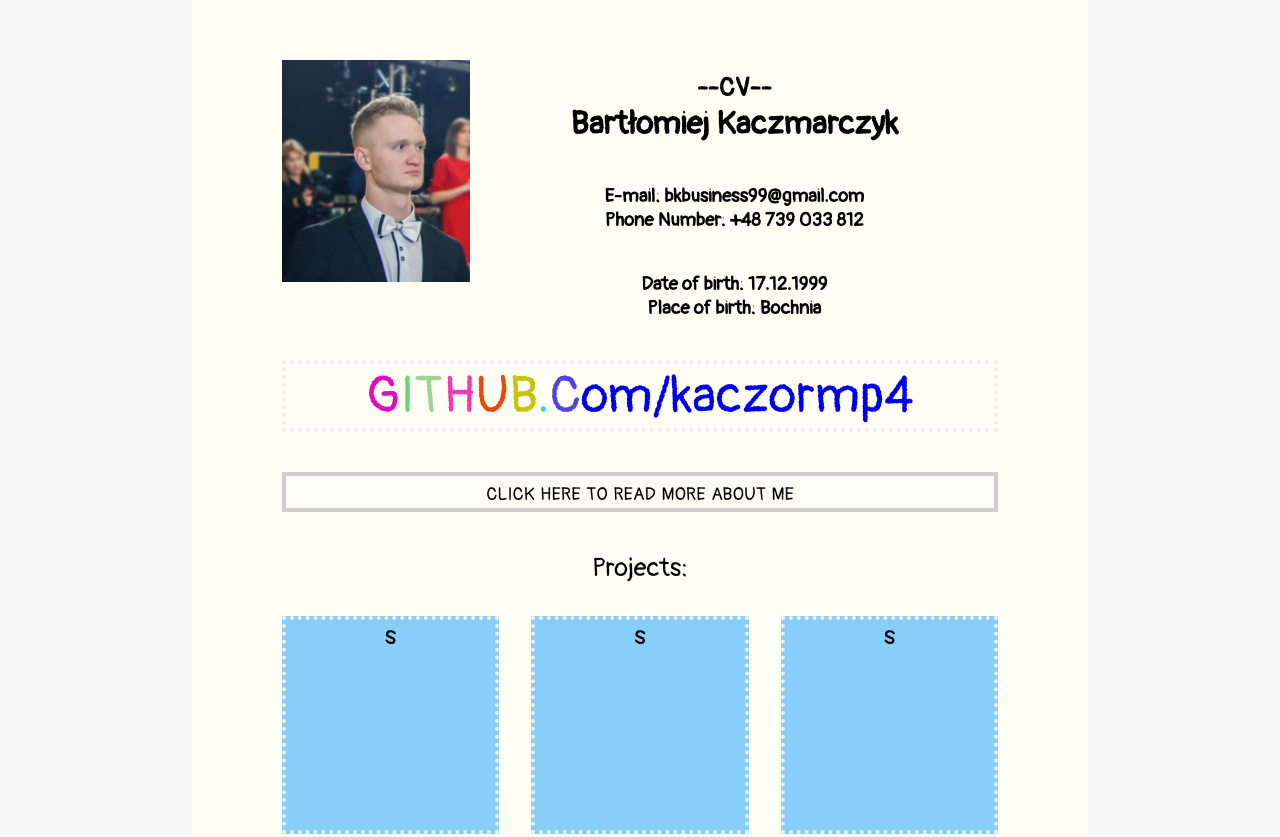
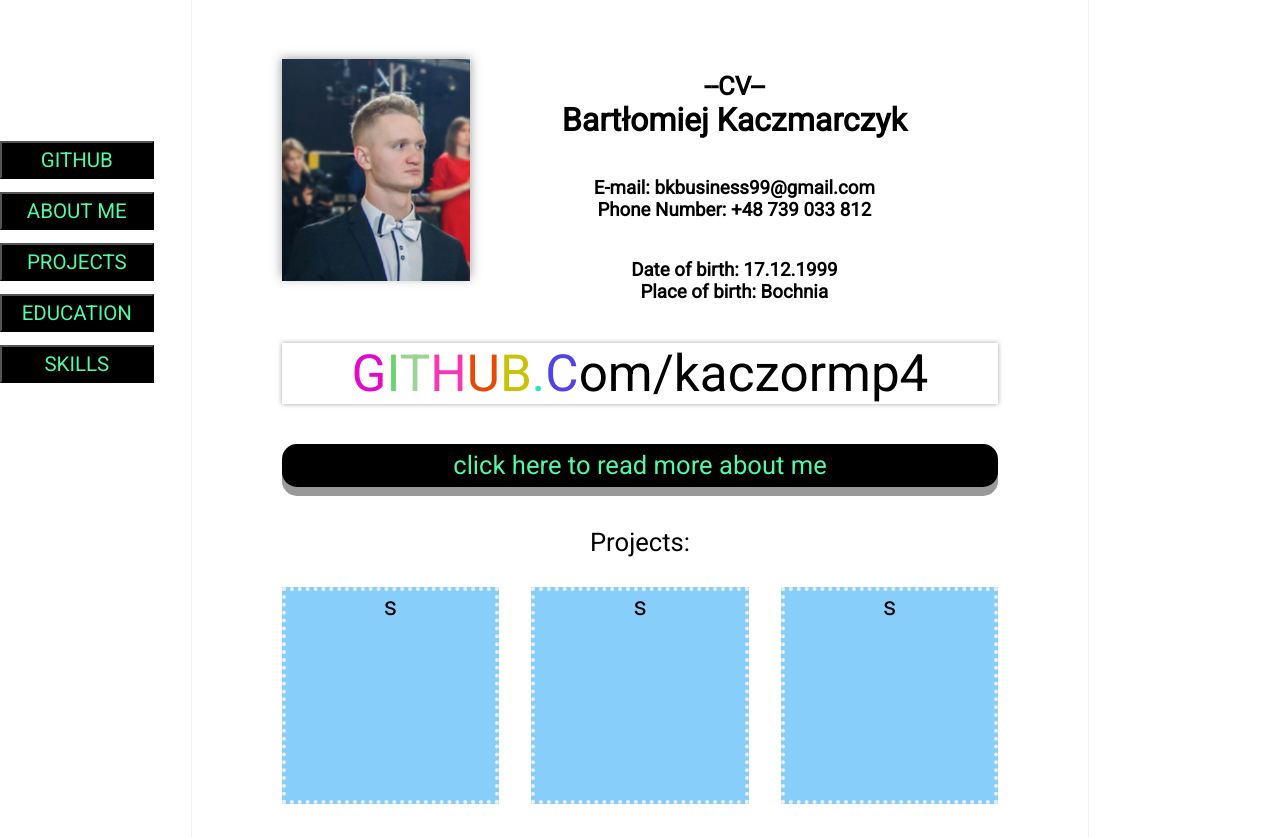
Before and after one commit to kaczormp4/cv, a plain HTML site: page index.html in a window 1280 px wide. Shown: the top 837 px of the page. Drawn offline with Linux system fonts and the light colour scheme.

Commit message:
side panel+ white desig

```diff
--- a/index.html
+++ b/index.html
@@ -6,10 +6,30 @@
     <link rel="stylesheet" type="text/css" href="style.css">
     <link rel="stylesheet" type="text/css" href="stylePhone.css">
     <link rel="preconnect" href="https://fonts.gstatic.com">
-    <link href="https://fonts.googleapis.com/css2?family=Pangolin&display=swap" rel="stylesheet">
+    <link rel="preconnect" href="https://fonts.gstatic.com">
+    <link href="https://fonts.googleapis.com/css2?family=Roboto&display=swap" rel="stylesheet">
+    <!--<link href="https://fonts.googleapis.com/css2?family=Pangolin&display=swap" rel="stylesheet">-->
     <title>CV Bartłomiej Kaczmarczyk</title>
 </head>
+
 <body>
+    <div class="sidePanel">
+        <a href="#secondBox">
+            <button class="sidePanelText"><span>GITHUB</span></button>
+        </a>
+        <a href="#ambTitle">
+            <button class="sidePanelText"><span>ABOUT ME</span> </button>
+        </a>
+        <a href="#thirdBoxName">
+            <button class="sidePanelText"><span>PROJECTS</span></button>
+        </a>
+        <a href="#fourthBoxLeft">
+            <button class="sidePanelText"><span>EDUCATION</span></button>
+        </a>
+        <a href="#fifthBoxTitleBox">
+            <button class="sidePanelText"><span>SKILLS</span></button>
+        </a>
+    </div>
     <div class="container">
         &nbsp;
         <div class="firstBox">
@@ -39,7 +59,7 @@
             </div>
         </a>
         <div class="aboutMeBox" id="aboutMeBox">
-            <span id="ambTitle">click here to read more about me</span>
+            <button id="ambTitle" class="ambTitle">click here to read more about me</button>
             <div class="aboutMeText" id="aboutMeText">
                 My name is Bartłomiej Kaczmarczyk, i am 21 years old, <br>
                 I am comes from small village near Bochnia,
@@ -76,7 +96,7 @@
             </div>
         </div>
         <div class="thirdBox">
-            <div class="thirdBoxName">Projects:</div>
+            <div class="thirdBoxName" id="thirdBoxName">Projects:</div>
             <br><br>
             <div class="thirdBoxProjects">s</div>
             <div class="thirdBoxProjects">s</div>
@@ -106,7 +126,7 @@
          </div>
          <div class="fifthBox">
             <div class="fifthBoxTitle">
-                <div class="fifthBoxTitleBox">
+                <div class="fifthBoxTitleBox" id="fifthBoxTitleBox">
                     Skills:
                 </div>
 
@@ -151,12 +171,6 @@
         </div>
         <br>
         <br>
-        <br><br><br><br>
-        <br>
-        <br>
-        <br>
-        <br>
-        <br>
         <br>
         <br>
     </div>
--- a/script.js
+++ b/script.js
@@ -215,7 +215,7 @@ function AboutMeTextAnimaion(){
     var amb = document.getElementById("aboutMeBox");
     var amt = document.getElementById("aboutMeText");
     var ambTitle = document.getElementById("ambTitle");
-    amb.addEventListener("click", e =>{
+    ambTitle.addEventListener("click", e =>{
 
         if(amt.style.display==="block"){
             ambTitle.innerText="click here to read more about me again"
--- a/style.css
+++ b/style.css
@@ -4,16 +4,58 @@
   --background-color: #ffffff;
   --color: rgb(19, 19, 19);
   --border-color: rgb(0, 131, 131);
-  font-family: "Pangolin", cursive;
+  --font-family: "Pangolin", cursive;
+  font-family: "Roboto", sans-serif;
   box-sizing: border-box;
   cursor: crosshair;
+  color: rgb(0, 0, 0);
 }
+.sidePanel {
+  width: 10vw;
+  height: auto;
+  position: fixed;
+  top: 10vw;
+}
+.sidePanelText {
+  margin-top: 1vw;
+  width: 12vw;
+  font-size: 1.6vw;
+  background-color: rgba(0, 0, 0, 1);
+  padding: 0.4vw;
+}
+.sidePanelText span {
+  color: rgb(81, 249, 165);
+  cursor: pointer;
+  display: inline-block;
+  position: relative;
+  transition: 0.5s;
+}
+.sidePanelText span:after {
+  content: "\00bb";
+  position: absolute;
+  opacity: 0;
+  top: 0;
+  right: -20px;
+  transition: 0.5s;
+}
+
+.sidePanelText:hover span {
+  padding-right: 25px;
+}
+
+.sidePanelText:hover span:after {
+  opacity: 1;
+  right: 0;
+}
+
 body {
-  background-color: #f6f6f6;
+  background-color: #ffffff;
   --background-image: url(/img/bckg.jpg);
-  --background-repeat: no-repeat;
+  --background-image: url(https://i.giphy.com/media/l41lXdAOaYzV1CrgQ/giphy.webp);
+  background-repeat: no-repeat;
   background-attachment: fixed;
-  background-position: center;
+  --background-position: center;
+  --background-image: linear-gradient(to right, black, purple, purple, black);
 }
 h1 {
   font-size: 2.5vw;
@@ -45,11 +87,12 @@ ul {
   --height: auto;
   --border: 2px rgb(231, 231, 231) solid;
   margin: auto;
-  background-color: #fffef5;
+  background-color: #ffffff;
+  box-shadow: 0 0 1px 0px rgb(167, 167, 167);
 }
 .firstBox {
   width: 80%;
-  --border: 4px dotted rgb(238, 238, 238);
+  --border: 4px dotted rgb(223, 223, 223);
   margin: auto;
   margin-top: 5vh;
   display: flex;
@@ -62,6 +105,7 @@ ul {
   --background-size: cover;
   --background-size: 115%;
   position: relative;
+  box-shadow: 0 0 10px 1px rgb(167, 167, 167);
 }
 .firstBoxPhotoImg {
   max-width: 100%;
@@ -71,6 +115,7 @@ ul {
   position: absolute;
   object-fit: cover;
   transition-duration: 1.5s;
+  transition-timing-function: cubic-bezier(0.175, 0.885, 0.32, 1.275);
 }
 .firstBoxPhotoAnimation {
   border: 3px dashed rgb(0, 0, 0);
@@ -104,21 +149,43 @@ ul {
 .secondBox {
   font-size: 4vw;
   width: 80%;
-  border: 4px dotted rgb(238, 238, 238);
+  --border: 4px dotted rgb(238, 238, 238);
   margin: auto;
   margin-top: 5vh;
   text-align: center;
+  box-shadow: 0 0 5px 0px rgb(167, 167, 167);
 }
 .aboutMeBox {
   font-size: 2vw;
   font-variant: small-caps;
   width: 80%;
-  border: 4px solid rgb(207, 207, 207);
+  --border: 4px solid rgb(207, 207, 207);
   background-color: rgba(207, 207, 207, 0.05);
   margin: auto;
   margin-top: 5vh;
   text-align: center;
   cursor: pointer;
+}
+.ambTitle {
+  font-size: 2vw;
+  width: 100%;
+  cursor: pointer;
+  outline: none;
+  border: none;
+  border-radius: 15px;
+  color: rgb(81, 249, 165);
+  background-color: rgba(0, 0, 0, 1);
+  padding-top: 0.5vw;
+  padding-bottom: 0.5vw;
+  box-shadow: 0 9px #999;
+}
+.ambTitle:hover {
+  background-color: rgba(0, 0, 0, 0.8);
+}
+.ambTitle:active {
+  background-color: rgba(0, 0, 0, 0.7);
+  box-shadow: 0 5px #999;
+  transform: translateY(4px);
 }
 .aboutMeText {
   font-size: 2vw;
@@ -222,7 +289,10 @@ ul {
   height: 16vw;
   --border: 4px solid rgba(168, 143, 143, 0.465);
   position: relative;
-  background-color: #ffffff;
+  --background-color: #ffffff;
+}
+.fifthBoxSkillsBoxSquares:hover {
+  background-color: rgb(255, 255, 255);
 }
 .fifthBoxSkillsBoxSquaresImg {
   width: 100%;
@@ -233,6 +303,7 @@ ul {
   width: 100%;
   display: none;
   --margin-bottom: 10px;
+  color: gold;
 }
 .fifthBoxAnimation {
   font-size: 2vw;
--- a/stylePhone.css
+++ b/stylePhone.css
@@ -5,12 +5,14 @@
   h2 {
     font-size: 7vw;
   }
+  .sidePanel {
+    display: none;
+  }
   .container {
     margin: 0;
     padding: 0;
     max-width: 100vw;
     width: 100vw;
-    background-color: #fffef5;
     block-size: auto;
     writing-mode: horizontal-tb;
   }
@@ -40,6 +42,11 @@
   .aboutMeBox {
     font-size: 8vw;
     width: 100%;
+  }
+  .ambTitle {
+    font-size: 6.4vw;
+    width: 100%;
+    border-radius: 0;
   }
   .aboutMeText {
     font-size: 6vw;
```
Also changed, not shown: img/myphoto2.1.png (added), img/myphoto2.png, 1 other file.
